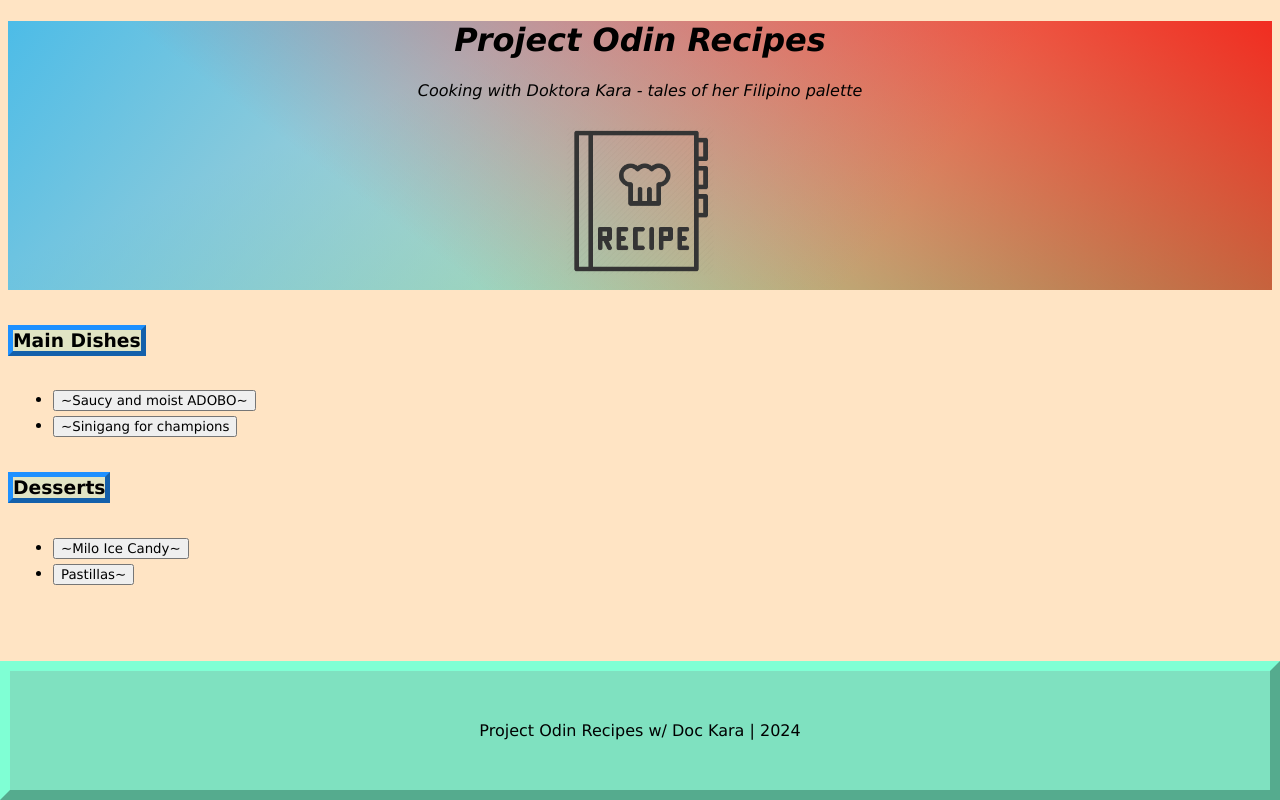
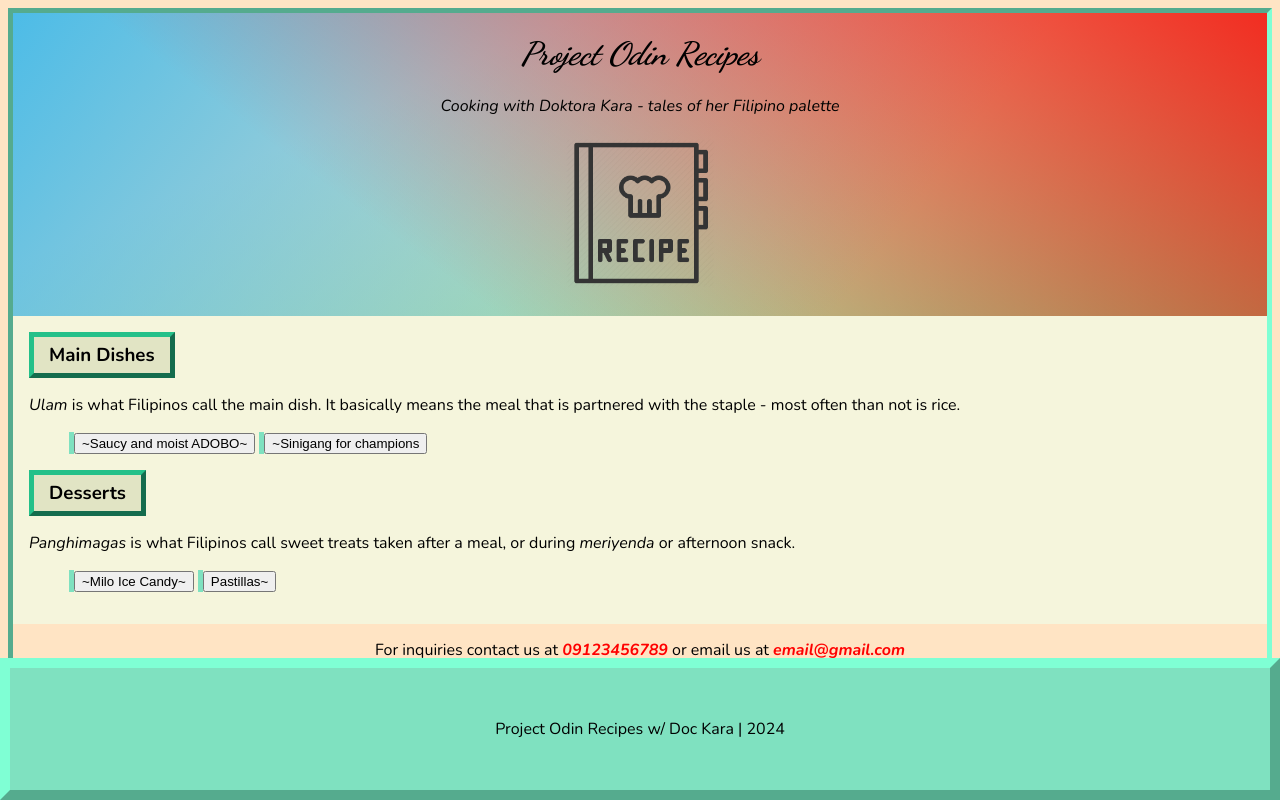
Before and after one commit to ldkara/odin-recipes, a plain HTML site: page index.html in a window 1280 px wide. Drawn offline with nearby package versions, Linux system fonts and the light colour scheme.

Commit message:
Fixed spacing of margins and borders and added import google fonts

```diff
--- a/index.html
+++ b/index.html
@@ -5,12 +5,13 @@
     <meta name="viewport" content="width=device-width, initial-scale=1.0">
     <title>Project Odin Recipes</title>
     <link rel="stylesheet" href="styles.css">
+
 </head>
 
-<body>
+<body class="nunito">
 <!-- HEADING-->
  <div class="heading">
-    <h1 class="title"><strong><em> Project Odin Recipes </em></strong></h1>
+    <h1 class="title dancing-script"><strong><em> Project Odin Recipes </em></strong></h1>
     <h7 class="subtitle main" ID="cursive"><em> Cooking with Doktora Kara - tales of her Filipino palette </em></h7>
     <p><img src=images/recipe_book_icon.PNG class = "recipe-icon" alt="An icon of a recipe book" width="150"></p>
 </div>
@@ -18,6 +19,7 @@
 <nav>
 <!--MAIN DISHES-->
     <h3 class="subtitle main-dishes">Main Dishes</h3>
+    <p class="description"><em>Ulam</em> is what Filipinos call the main dish. It basically means the meal that is partnered with the staple - most often than not is rice.</p>
     <ul>
 
         <li class="recipe">
@@ -35,10 +37,13 @@
         </li>
     </ul>
 
+
+
     <!--DESSERTS-->
     <h3 class ="subtitle desserts">
         Desserts
     </h3>
+    <p class="description"><em>Panghimagas</em> is what Filipinos call sweet treats taken after a meal, or during <em>meriyenda</em> or afternoon snack.</p>
     <ul>
         <li class="recipe">
             <a href=pages/Dessert/milo_ice_candy.html target="_blank" rel="noopener noreferrer">
@@ -58,7 +63,14 @@
     </ul>
 </nav>
 
+
+<section class="inquiries">
+    <p>For inquiries contact us at <span class="number">09123456789</span> or email us at <span class="email">email@gmail.com</span></p>
+</section>
+
 <footer> Project Odin Recipes w/ Doc Kara | 2024</footer>
 
+
 </body>
+
 </html>
--- a/styles.css
+++ b/styles.css
@@ -1,14 +1,39 @@
 /* styles */
+/*Font imported*/
+/*NUNITO*/
+@import url('https://fonts.googleapis.com/css2?family=Nunito:ital,wght@0,200..1000;1,200..1000&display=swap');
 
-* {
-    font-family:Verdana, Geneva, Tahoma, sans-serif;
+/* Dancing script */
+@import url('https://fonts.googleapis.com/css2?family=Dancing+Script:wght@400..700&display=swap');
+
+.nunito {
+    font-family: "Nunito", sans-serif;
+    font-optical-sizing: auto;
+    font-weight: 400px;
+    font-style: normal;
 
 }
+
+.dancing-script {
+    font-family: "Dancing Script", cursive;
+    font-optical-sizing: auto;
+    font-weight: 400px;
+    font-style: normal;
+    font-size:
+}
+
 
 html {
     box-sizing: border-box;
 }
+*,*:before, *:after{
+    box-sizing: inherit;
+}
 
+
+
+/* ---------SECTION 1--------- */
+/*Project Odin Recipes*/
 .heading {
     text-align: center;
     color: black;
@@ -16,40 +41,84 @@ html {
         linear-gradient(217deg, rgba(255,0,0,.8), rgba(255,0,0,0) 70.71%),
         linear-gradient(127deg, rgba(32, 178, 240, 0.8), rgba(0,255,0,0) 70.71%),
         linear-gradient(336deg, rgba(97, 217, 121, 0.8), rgba(0,0,255,0) 70.71%);
+    width: auto;
+    height: auto;
+    padding: 1px;
+
 }
 
-.recipe-icon {
-    margin: 10px;
+/*Cooking with Doktora Kara - tales of her Filipino palette*/
+.heading .subtitle {
+
 }
 
+/*Icon of RECIPE*/
+.recipe-icon {
+    margin: 5px;
+}
+
+/* ---------SECTION 2--------- */
+/*MENU*/
+/*Main Dishes and Desserts*/
 nav .subtitle {
     background-color: rgb(225,228,196);
-    border: 5px outset dodgerblue;
+    border: 5px outset rgb(36, 192, 137);
     display: inline-block;
+    padding: 5px 15px;
+    margin: auto;
 }
 
-/* when mouse-over, button turns pink */
+/*Navigation area*/
+nav {
+    width: 400x;
+    margin: auto;
+    padding: 1em;
+    border: 5px outset rgb red;
+    background-color: beige;
+
+}
+/* RECIPE BUTTONS when mouse-over, button turns pink*/
 button:hover {
     background-color: pink;
     transition: 0.7s;
     }
 
+
+.recipe {
+    margin: auto;
+    display: inline-block;
+    border-left: 5px solid rgb(127,225,192);
+}
+
+.inquiries {
+    text-align: center;
+    line-height: 20px;
+    height: 20px;
+}
+
+span {
+    font-weight:700;
+    color: red;
+    font-style: italic;
+}
+/*Encompassing all contents except footer*/
+body {
+    background-color: bisque;
+    border: 5px inset aquamarine;
+    padding-bottom: 45px;
+
+
+}
+
+/*Footer at the bottom*/
 footer {
+    position: fixed;
+    left: 0;
+    bottom: 0;
+    width: 100%;
     text-align: center;
-    position: absolute;
-    left: 0;
-    right: 0;
-    bottom: 0;
     background-color: rgb(127,225,192);
-    margin-top: 100px;
+    margin-top: 80px;
     padding: 50px 50px 50px 50px;
     border: 10px outset aquamarine;
 }
-
-.recipe {
-    margin: 5px;
-}
-
-body {
-    background-color: bisque;
-}
```
Lines whose indentation alone changed are shown as unchanged.
